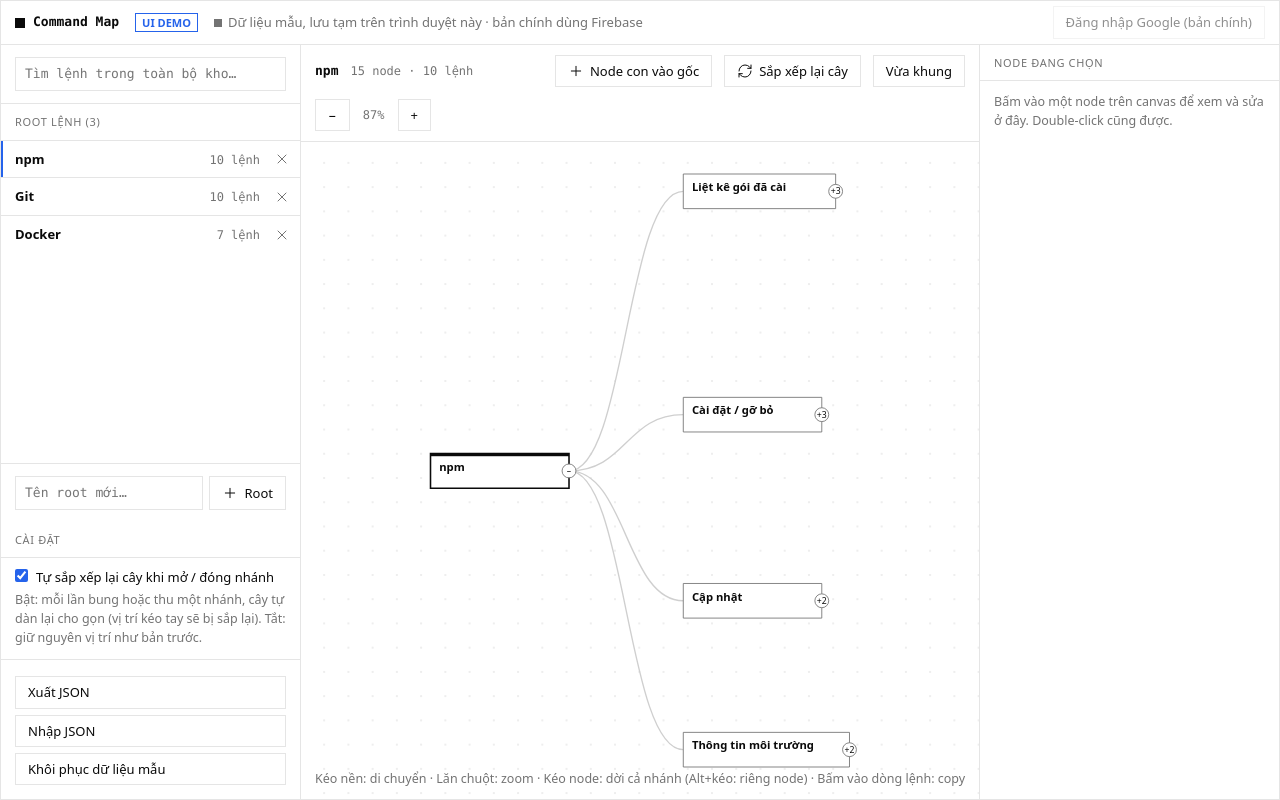
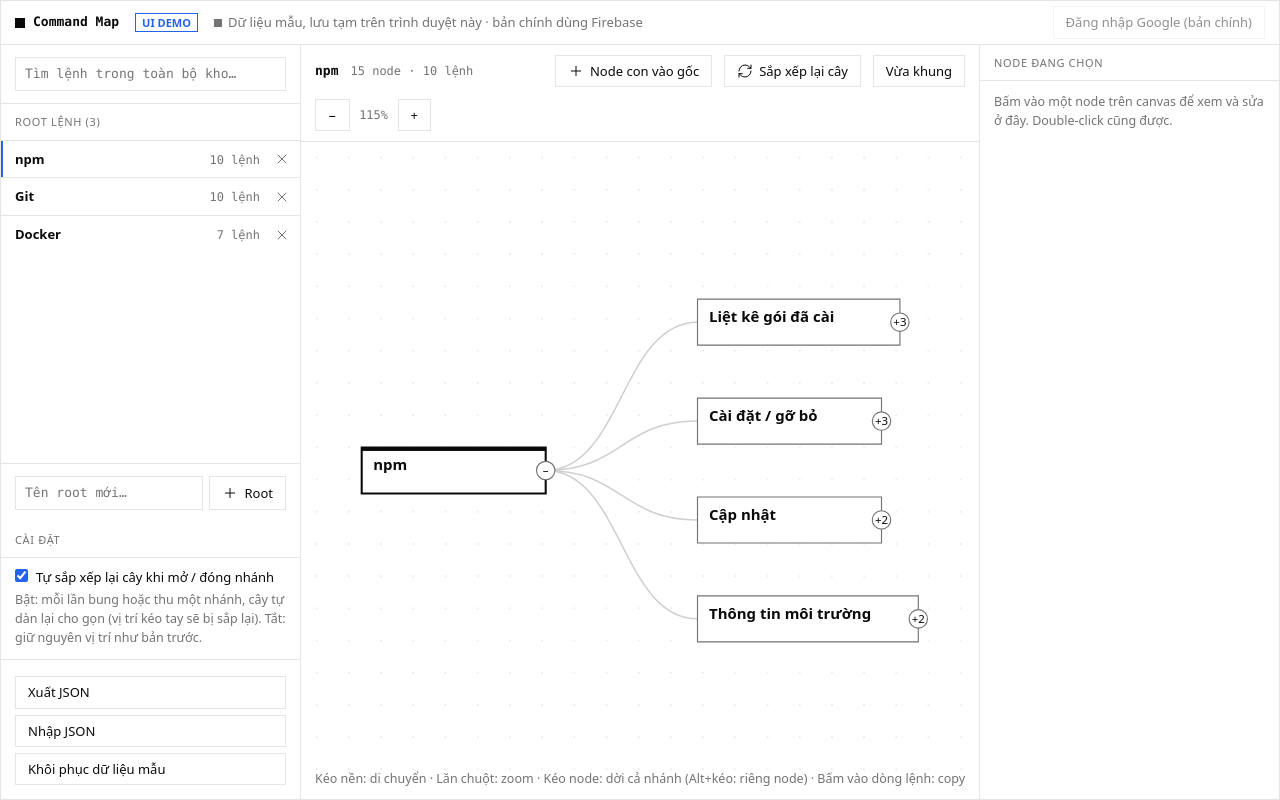
Before and after one commit to nguyenhuuhanhlam/ideas-n-solutions, a React (Vite) app in the folder command-map/: page / in a window 1280 px wide. Built offline with nearby package versions, Linux system fonts and the light colour scheme.

Commit message:
Command Map: mo trang la cay da sap gon ngay tu dau (khi tuy chon bat)

```diff
--- a/command-map/src/App.jsx
+++ b/command-map/src/App.jsx
@@ -20,7 +20,18 @@ function ancestorsOf(nodes, node) {
 }
 
 export default function App() {
-  const [libUi, setLibUi] = useState(() => loadLibrary())
+  const [libUi, setLibUi] = useState(() => {
+    const loaded = loadLibrary()
+    // Khi mở trang: nếu tuỳ chọn tự sắp xếp đang bật, cây phải ở dạng đã
+    // sắp gọn ngay từ đầu (không hiện vị trí kéo tay còn lưu từ phiên trước)
+    if (loadSettings().autoLayoutOnToggle) {
+      let arranged = loaded
+      for (const r of loaded.roots) arranged = relayoutRootVisible(arranged, r.id)
+      saveLibrary(arranged)
+      return arranged
+    }
+    return loaded
+  })
   const libRef = useRef(libUi)
   const [activeRootId, setActiveRootId] = useState(libUi.roots[0]?.id)
   const activeRootRef = useRef(activeRootId)
```
